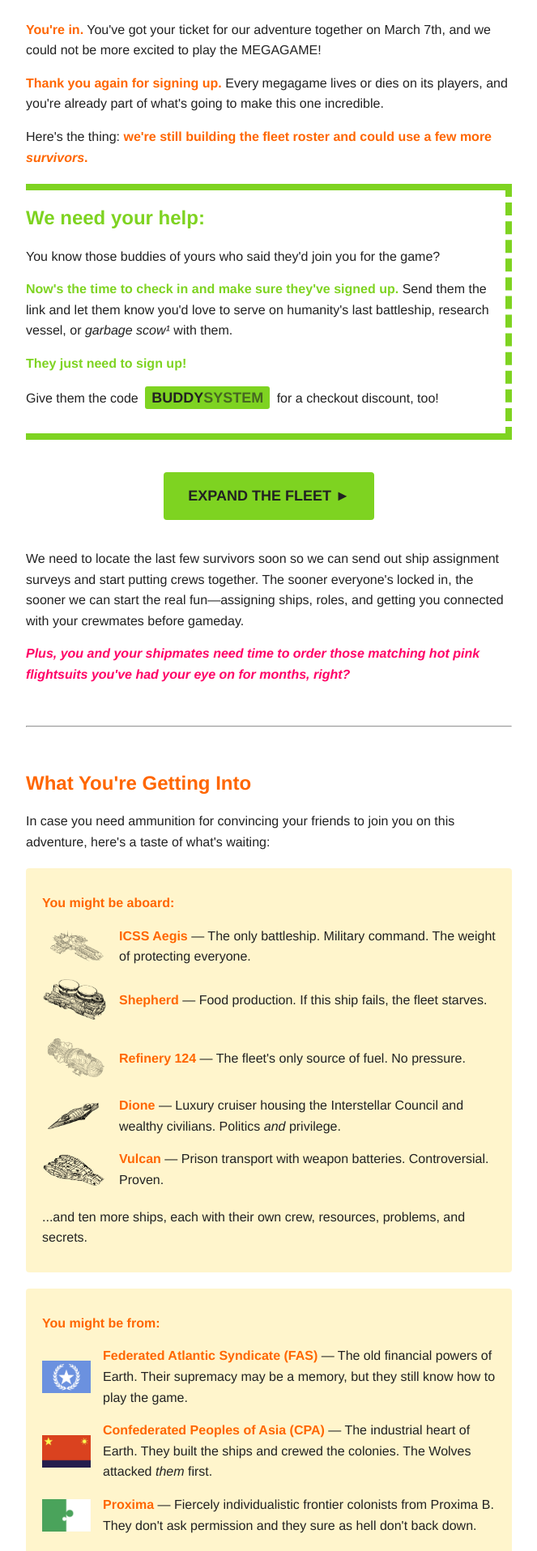
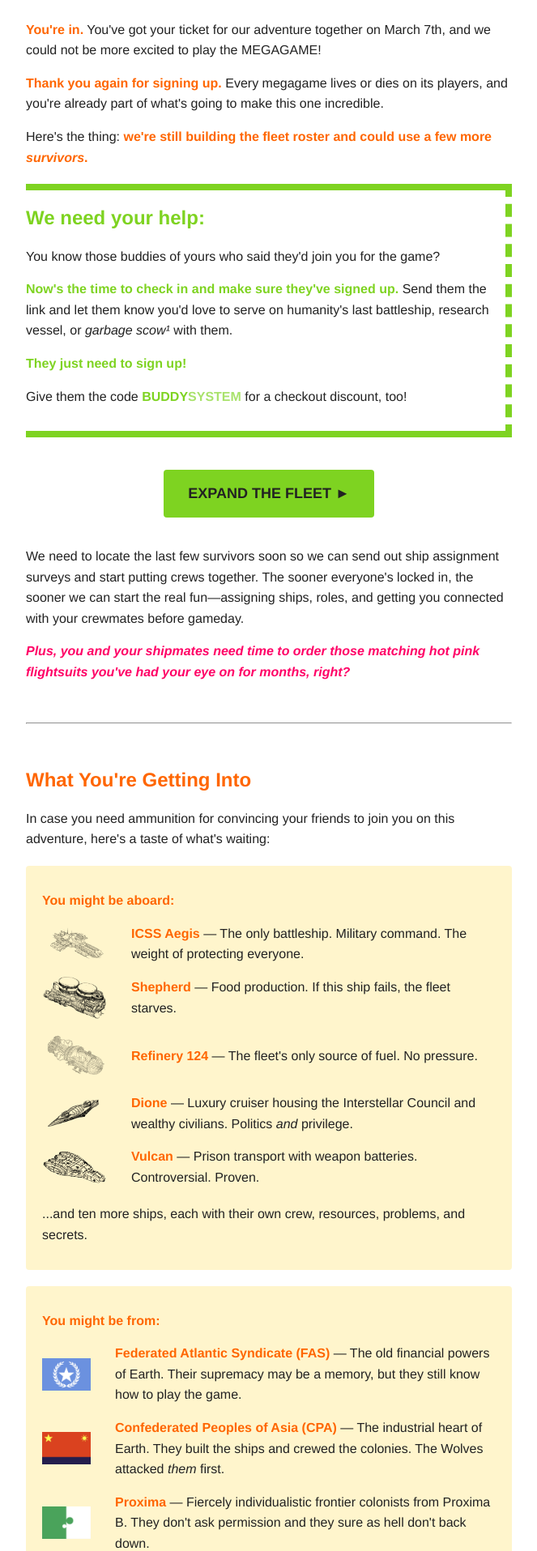
Before and after one commit to jedlimke/prairiefiregaming.com, a Jekyll site: the page email-template-dow-2026-4.html, which Jekyll copies as it is, in a window 1280 px wide. Shown: the part 480-2395 px from the top of the page at 81% size, without its empty margins (308-971 px from the left). Built offline with Jekyll 4.4.1, drawn with Linux system fonts in a browser that asks for light colours.

Commit message:
CSS updates.

```diff
--- a/email-template-dow-2026-4.html
+++ b/email-template-dow-2026-4.html
@@ -93,11 +93,11 @@
             margin: 15px 0;
         }
         .ship-item img {
-            max-width: 80px;
             width: 80px;
             height: auto;
             flex-shrink: 0;
             border-radius: 40px;
+			padding-right: 15px;
         }
         .ship-item-text {
             flex: 1;
@@ -109,10 +109,10 @@
             margin: 15px 0;
         }
         .nation-item img {
-            max-width: 60px;
             width: 60px;
             height: auto;
             flex-shrink: 0;
+			margin-right: 15px;
         }
         .nation-item-text {
             flex: 1;
@@ -170,7 +170,7 @@
 		<p><strong>Now's the time to check in and make sure they've signed up.</strong> Send them the link and let them know you'd love to serve on humanity's last battleship, research vessel, or <em>garbage scow¹</em> with them.</p>
 		<p><strong>They just need to sign up!</strong></p>
 		<p>
-		Give them the code <strong style="background-color: #7ED321; color: #222222; padding: 4px 8px; border-radius: 3px; font-size: 18px; margin: 0 4px;">BUDDY<span style="color: #22222299;">SYSTEM</span></strong> for a checkout discount, too!
+		Give them the code <strong style="color: #7ED321;">BUDDY<span style="color: #7ED321AA;">SYSTEM</span></strong> for a checkout discount, too!
 	</p>
     </div>
 
```
